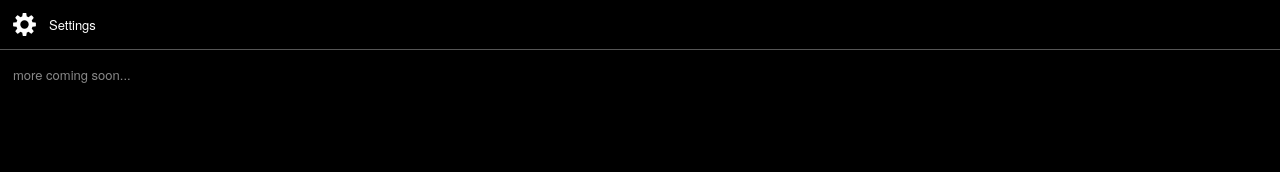
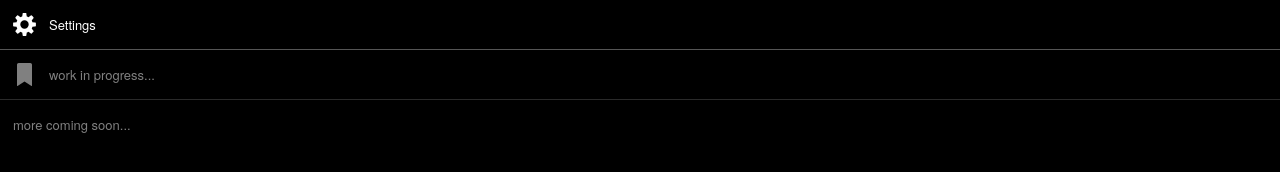
Before and after one commit to jonathan-reisdorf/bb10-minimalistic-browser, a plain HTML site: page app/src/main/assets/context.html in a window 1280 px wide. Drawn offline with Linux system fonts and the light colour scheme.

Commit message:
bookmarks: add work in progress entry in context menu

```diff
--- a/app/src/main/assets/context.html
+++ b/app/src/main/assets/context.html
@@ -18,6 +18,14 @@
         <span class="menu__text">Settings</span>
     </a>
 
+    <a class="menu__item menu__item--disabled" href="bookmarks.html">
+        <svg class="menu__icon" xmlns="http://www.w3.org/2000/svg" viewBox="0 0 23 23">
+            <path d="M5.667 0C4.743 0 4 .733 4 1.643v20.81c0 .41.16.547.52.547l6.98-4.381L18.48 23c.36 0 .52-.137.52-.548V1.642C19 .733 18.257 0 17.333 0z"/>
+        </svg>
+
+        <span class="menu__text">work in progress...</span>
+    </a>
+
     <div class="menu__item menu__item--disabled">
         <span class="menu__text">more coming soon...</span>
     </div>
--- a/app/src/main/assets/css/menu.css
+++ b/app/src/main/assets/css/menu.css
@@ -37,7 +37,8 @@ body {
 }
 
 .menu__item--disabled {
-  color: #888;
+  opacity: 0.5;
+  pointer-events: none;
 }
 
 .menu__icon {
```
Also changed, not shown: app/src/main/assets/tabs.html (+1 -0 lines).
